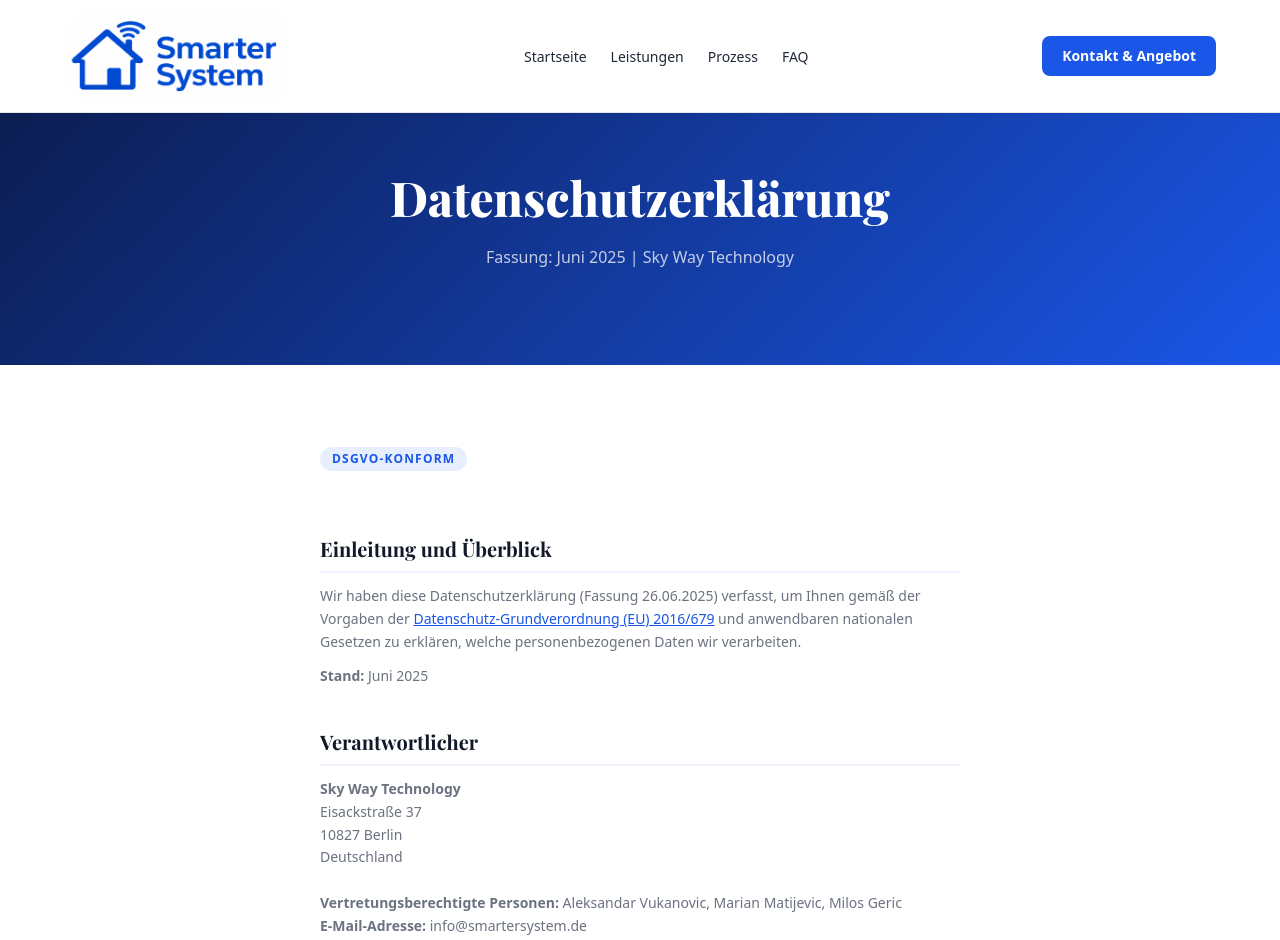
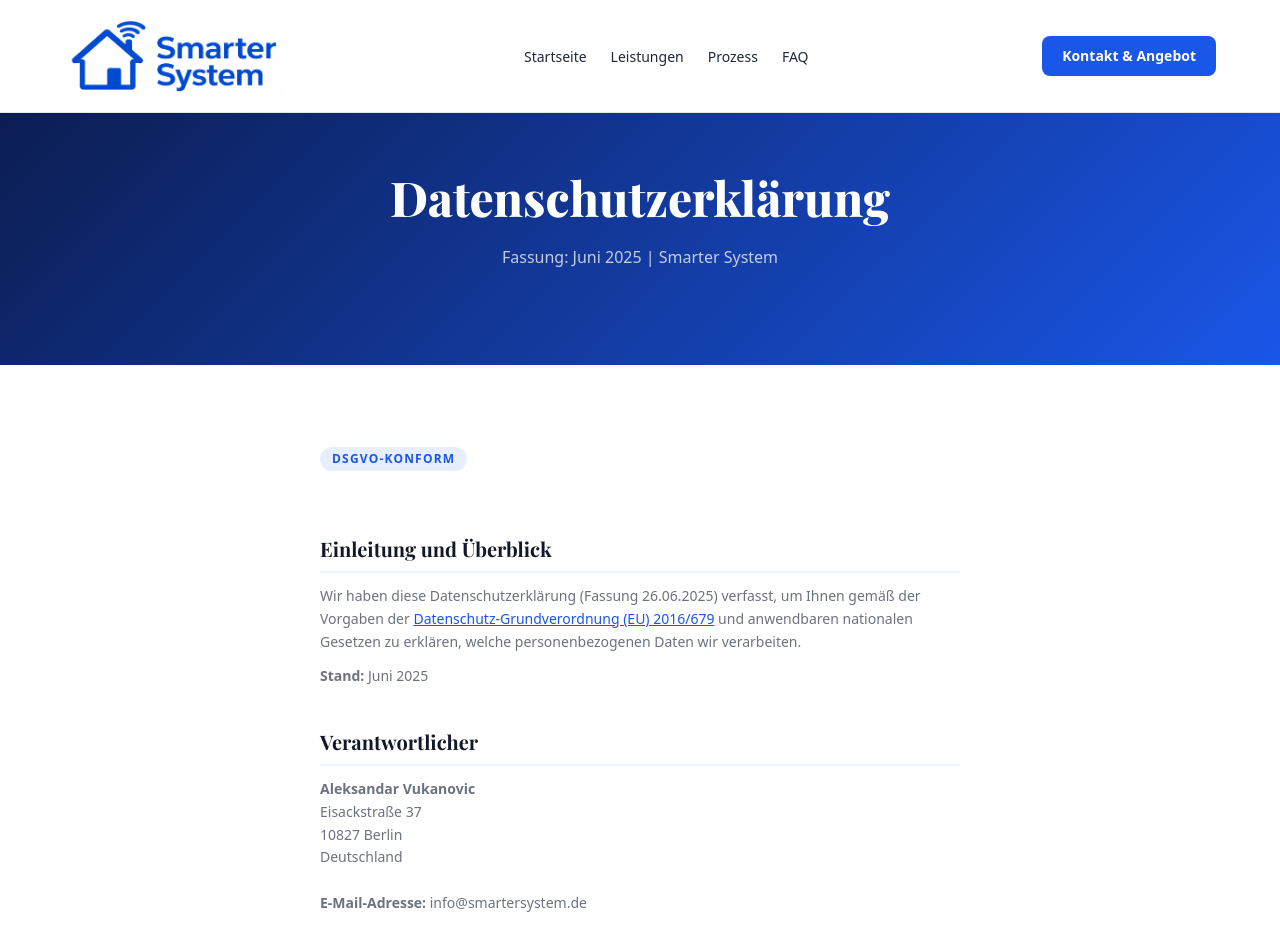
Before and after one commit to MM-BHT/smartersystem, a React (Vite) app: page /datenschutz in a window 1280 px wide. Shown: the top 940 px of the page. Built offline with nearby package versions, Linux system fonts and the light colour scheme.

Commit message:
minor updates: Datenschutz, Impressum, Home

```diff
--- a/src/pages/Datenschutz.jsx
+++ b/src/pages/Datenschutz.jsx
@@ -9,10 +9,8 @@ const sections = [
   )},
   { title: 'Verantwortlicher', content: (
     <p className="text-gray-500 text-sm leading-relaxed">
-      <strong>Sky Way Technology</strong><br />Eisackstraße 37<br />10827 Berlin<br />Deutschland<br /><br />
-      <strong>Vertretungsberechtigte Personen:</strong> Aleksandar Vukanovic, Marian Matijevic, Milos Geric<br />
+      <strong>Aleksandar Vukanovic</strong><br />Eisackstraße 37<br />10827 Berlin<br />Deutschland<br /><br />
       <strong>E-Mail-Adresse:</strong> info@smartersystem.de<br />
-      <strong>Telefon:</strong> 030 - 439 701 26
     </p>
   )},
   { title: 'Zugriffsdaten / Server-Logfiles', content: (
@@ -47,7 +45,7 @@ export default function Datenschutz() {
     <>
       <div className="px-[5%] py-24 text-center" style={{ background: 'linear-gradient(135deg, #0B1B4D, #1A56E8)' }}>
         <h1 className="font-playfair font-extrabold text-white mb-3" style={{ fontSize: 'clamp(2rem, 4vw, 3rem)' }}>Datenschutzerklärung</h1>
-        <p className="text-white/75 text-base">Fassung: Juni 2025 | Sky Way Technology</p>
+        <p className="text-white/75 text-base">Fassung: Juni 2025 | Smarter System</p>
       </div>
 
       <div className="max-w-3xl mx-auto px-[5%] py-20">
--- a/src/pages/Home.jsx
+++ b/src/pages/Home.jsx
@@ -12,7 +12,7 @@ const services = [
 
 const steps = [
   { num: '1', icon: '🔍', title: 'Bedarfsanalyse', desc: 'In einer kostenlosen Erstberatung besprechen wir Ihre Wünsche und die baulichen Gegebenheiten vor Ort.' },
-  { num: '2', icon: '📋', title: 'Individuelle Planung', desc: 'Ich erstelle ein passgenaues Konzept. Alle Komponenten werden vorab konfiguriert, um die Installationszeit kurz zu halten.' },
+  { num: '2', icon: '📋', title: 'Individuelle Planung', desc: 'Wir erstellen ein passgenaues Konzept. Alle Komponenten werden vorab konfiguriert, um die Installationszeit kurz zu halten.' },
   { num: '3', icon: '🛠️', title: 'Fachgerechte Montage', desc: 'Die Nachrüstung erfolgt in kürzester Zeit – sauber, per Funk und ohne Arbeiten am Stromnetz oder der Bausubstanz.' },
   { num: '4', icon: '🎓', title: 'Einweisung & Übergabe', desc: 'Sie erhalten eine ausführliche Einweisung. Wir richten gemeinsam alle Funktionen ein, bis Sie sich sicher im Umgang fühlen.' },
 ]
@@ -25,10 +25,6 @@ const faqs = [
   {
     q: 'Mit welchen Kosten muss ich ungefähr rechnen?',
     a: 'Weil jeder Bedarf anders ist, können die Preise variieren. Ein solides Einstiegspaket beginnt häufig schon im dreistelligen Bereich. Wer umfangreichere Lösungen mit Sturzerkennung, Beschattung oder Heizungssteuerung wünscht, sollte mit Kosten zwischen 1.500 € und 3.500 € rechnen. Ich gebe Ihnen im kostenlosen Erstgespräch gerne eine erste Einschätzung.'
-  },
-  {
-    q: 'Besteht ein Anspruch auf finanzielle Unterstützung?',
-    a: 'Liegt ein Pflegegrad vor, lassen sich Zuschüsse für technische Assistenzsysteme bei der zuständigen Pflegekasse beantragen. Der maximale Förderbetrag für Maßnahmen zur Wohnumfeldverbesserung beträgt 4.000 €. Über Bewilligung und Abwicklung des Antragsverfahrens entscheidet die jeweilige Pflegekasse.'
   },
   {
     q: 'Welche Voraussetzungen müssen vor Ort gegeben sein?',
@@ -64,9 +60,9 @@ function FaqItem({ q, a }) {
 
 const housePoints = [
   { label: 'Beleuchtung', icon: '💡', tip: 'Automatisches Licht nach Tageszeit & Bewegung', style: { top: '50%', left: '74%' } },
-  { label: 'Türschloss', icon: '🔑', tip: 'Smarte Türschlösser – Zutritt per App, Code oder NFC', style: { top: '62%', left: '48%' } },
+  { label: 'Sicherheit', icon: '🔑', tip: 'Smarte Türschlösser – Zutritt per App, Code oder NFC', style: { top: '62%', left: '48%' } },
   { label: 'Kamera', icon: '📷', tip: 'HD-Überwachungskameras mit Live-Feed auf Ihr Smartphone', style: { top: '28%', left: '65%' } },
-  { label: 'Heizung', icon: '🌡️', tip: 'Intelligente Raumtemperatur spart bis zu 30% Energie', style: { top: '28%', left: '22%' } },
+  { label: 'Klima', icon: '🌡️', tip: 'Intelligente Raumtemperatur spart bis zu 30% Energie', style: { top: '28%', left: '22%' } },
   { label: 'Rollos', icon: '🏠', tip: 'Automatische Beschattung nach Sonnenstand & Wetter', style: { top: '50%', left: '58%' } },
   { label: 'Entertainment', icon: '🎵', tip: 'Multiroom-Audio und vernetzte Unterhaltung durch das ganze Haus', style: { top: '50%', left: '20%' } },
 ]
@@ -87,9 +83,6 @@ export default function Home() {
           <h1 className="font-playfair font-bold text-white leading-tight mb-5" style={{ fontSize: 'clamp(2.6rem, 5.5vw, 4rem)' }}>
             Ihr Zuhause. <br /><span className="italic opacity-90">Nur Smarter.</span>
           </h1>
-          <p className="text-white/80 text-lg leading-relaxed mb-10 max-w-xl mx-auto">
-            Wir verwandeln Ihr Zuhause in ein intelligentes Smart Home – zur Miete, zur Pflege oder einfach für mehr Komfort. Kompetent. Sauber. Ohne Bohren.
-          </p>
         </div>
       </section>
 
--- a/src/pages/Impressum.jsx
+++ b/src/pages/Impressum.jsx
@@ -8,7 +8,7 @@ export default function Impressum() {
       <div className="max-w-3xl mx-auto px-[5%] py-20">
         <div className="bg-[#F0F4FF] border border-[#1A56E8]/15 rounded-2xl p-6 mb-8">
           <p className="text-gray-900 leading-relaxed">
-            <strong>Sky Way Technology</strong><br />
+            <strong>Smarter System</strong><br />
             Eisackstraße 37<br />
             10827 Berlin<br />
             Deutschland
@@ -16,14 +16,11 @@ export default function Impressum() {
         </div>
 
         {[
-          { title: 'Handelsregister', content: (
-            <><strong>Handelsregister:</strong> [wird ergänzt]<br /><strong>Registergericht:</strong> [wird ergänzt]</>
+          { title: 'Vertreten durch', content: 'Aleksandar Vukanovic' },
+          { title: 'Kontakt', content: (
+            <><strong>Telefon:</strong> +49 15563 989382<br /><strong>E-Mail:</strong> <a href="mailto:info@smartersystem.de" className="text-[#1A56E8] underline">info@smartersystem.de</a></>
           )},
-          { title: 'Vertreten durch', content: 'Aleksandar Vukanovic, Marian Matijevic, Milos Geric' },
-          { title: 'Kontakt', content: (
-            <><strong>Telefon:</strong> 030 - 439 701 26<br /><strong>E-Mail:</strong> <a href="mailto:info@smartersystem.de" className="text-[#1A56E8] underline">info@smartersystem.de</a></>
-          )},
-          { title: 'Umsatzsteuer-ID', content: 'Umsatzsteuer-Identifikationsnummer gemäß § 27 a Umsatzsteuergesetz: DE' },
+          { title: 'Umsatzsteuer-ID', content: 'Umsatzsteuer-Identifikationsnummer gemäß § 27 a Umsatzsteuergesetz: DE461326297' },
         ].map((s, i) => (
           <div key={i}>
             <h2 className="font-playfair font-bold text-gray-900 text-xl mt-10 mb-3 pb-2 border-b-2 border-[#F0F4FF]">{s.title}</h2>
```
